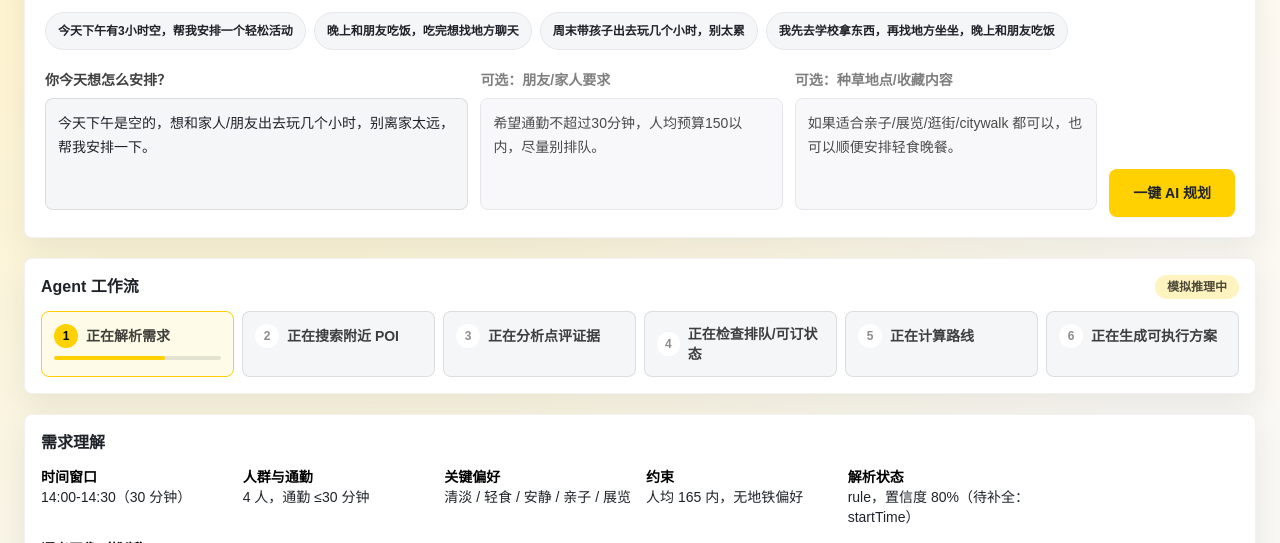
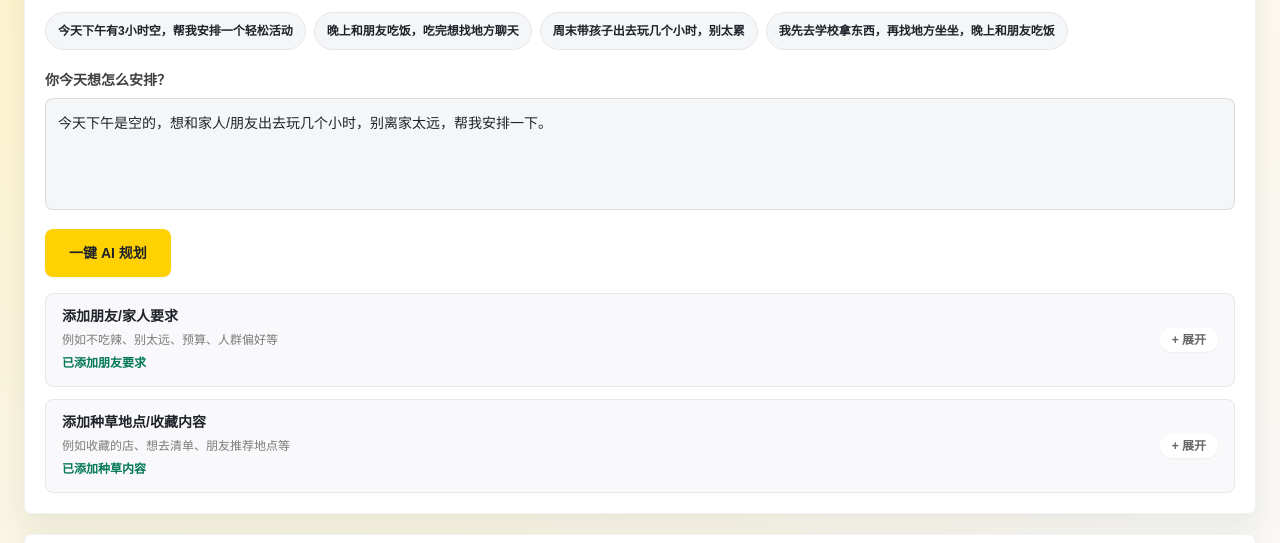
Before and after one commit to Kaisie2001/v3.0meituan, a Next.js app: page / in a window 1280 px wide. Shown: the part 133-676 px from the top of the page. Built offline with nearby package versions, Linux system fonts and the light colour scheme.

Commit message:
ux: collapse optional constraint inputs

```diff
--- a/src/components/InputPanel.tsx
+++ b/src/components/InputPanel.tsx
@@ -1,5 +1,6 @@
 "use client";
 
+import { useState } from "react";
 import { defaultInputs } from "@/lib/parseIntent";
 
 const exampleGoals = [
@@ -30,6 +31,11 @@ export function InputPanel({
   onSeedChange,
   onGenerate,
 }: InputPanelProps) {
+  const [wechatOpen, setWechatOpen] = useState(false);
+  const [seedOpen, setSeedOpen] = useState(false);
+  const hasWechat = wechat.trim().length > 0;
+  const hasSeed = seed.trim().length > 0;
+
   return (
     <section className="rounded-lg border border-black/5 bg-white p-5 shadow-soft">
       <div className="mb-5">
@@ -52,7 +58,7 @@ export function InputPanel({
         </div>
       </div>
 
-      <div className="grid gap-3 lg:grid-cols-[1.4fr_1fr_1fr_auto] lg:items-end">
+      <div className="grid gap-3">
         <label className="block">
           <span className="mb-2 block text-sm font-semibold text-black/75">你今天想怎么安排？</span>
           <textarea
@@ -62,26 +68,8 @@ export function InputPanel({
             placeholder="比如：今天下午有3小时空，帮我安排一个轻松活动"
           />
         </label>
-        <label className="block">
-          <span className="mb-2 block text-sm font-semibold text-black/50">可选：朋友/家人要求</span>
-          <textarea
-            className="h-28 w-full resize-none rounded-lg border border-black/8 bg-meituan-gray/70 p-3 text-sm leading-6 text-black/70 outline-none transition placeholder:text-black/35 focus:border-meituan-yellow focus:bg-white"
-            value={wechat}
-            onChange={(event) => onWechatChange(event.target.value)}
-            placeholder={defaultInputs.wechat}
-          />
-        </label>
-        <label className="block">
-          <span className="mb-2 block text-sm font-semibold text-black/50">可选：种草地点/收藏内容</span>
-          <textarea
-            className="h-28 w-full resize-none rounded-lg border border-black/8 bg-meituan-gray/70 p-3 text-sm leading-6 text-black/70 outline-none transition placeholder:text-black/35 focus:border-meituan-yellow focus:bg-white"
-            value={seed}
-            onChange={(event) => onSeedChange(event.target.value)}
-            placeholder={defaultInputs.seed}
-          />
-        </label>
         <button
-          className="h-12 rounded-lg bg-meituan-yellow px-6 text-sm font-bold text-meituan-ink shadow-sm transition hover:brightness-95 disabled:cursor-not-allowed disabled:opacity-60"
+          className="h-12 w-full rounded-lg bg-meituan-yellow px-6 text-sm font-bold text-meituan-ink shadow-sm transition hover:brightness-95 disabled:cursor-not-allowed disabled:opacity-60 sm:w-auto sm:justify-self-start"
           type="button"
           disabled={loading}
           onClick={onGenerate}
@@ -89,6 +77,64 @@ export function InputPanel({
           {loading ? "规划中..." : "一键 AI 规划"}
         </button>
       </div>
+
+      <div className="mt-4 space-y-3">
+        <div className="rounded-lg border border-black/8 bg-meituan-gray/60">
+          <button
+            type="button"
+            className="flex w-full items-center justify-between gap-3 px-4 py-3 text-left"
+            onClick={() => setWechatOpen((open) => !open)}
+            aria-expanded={wechatOpen}
+          >
+            <span>
+              <span className="block text-sm font-extrabold text-black/78">添加朋友/家人要求</span>
+              <span className="mt-1 block text-xs leading-5 text-black/50">例如不吃辣、别太远、预算、人群偏好等</span>
+              {hasWechat ? <span className="mt-1 inline-block text-xs font-bold text-emerald-700">已添加朋友要求</span> : null}
+            </span>
+            <span className="shrink-0 rounded-full bg-white px-3 py-1 text-xs font-bold text-black/60 shadow-sm">
+              {wechatOpen ? "收起" : "+ 展开"}
+            </span>
+          </button>
+          {wechatOpen ? (
+            <div className="px-4 pb-4">
+              <textarea
+                className="h-28 w-full resize-none rounded-lg border border-black/8 bg-white p-3 text-sm leading-6 text-black/70 outline-none transition placeholder:text-black/35 focus:border-meituan-yellow"
+                value={wechat}
+                onChange={(event) => onWechatChange(event.target.value)}
+                placeholder={defaultInputs.wechat}
+              />
+            </div>
+          ) : null}
+        </div>
+
+        <div className="rounded-lg border border-black/8 bg-meituan-gray/60">
+          <button
+            type="button"
+            className="flex w-full items-center justify-between gap-3 px-4 py-3 text-left"
+            onClick={() => setSeedOpen((open) => !open)}
+            aria-expanded={seedOpen}
+          >
+            <span>
+              <span className="block text-sm font-extrabold text-black/78">添加种草地点/收藏内容</span>
+              <span className="mt-1 block text-xs leading-5 text-black/50">例如收藏的店、想去清单、朋友推荐地点等</span>
+              {hasSeed ? <span className="mt-1 inline-block text-xs font-bold text-emerald-700">已添加种草内容</span> : null}
+            </span>
+            <span className="shrink-0 rounded-full bg-white px-3 py-1 text-xs font-bold text-black/60 shadow-sm">
+              {seedOpen ? "收起" : "+ 展开"}
+            </span>
+          </button>
+          {seedOpen ? (
+            <div className="px-4 pb-4">
+              <textarea
+                className="h-28 w-full resize-none rounded-lg border border-black/8 bg-white p-3 text-sm leading-6 text-black/70 outline-none transition placeholder:text-black/35 focus:border-meituan-yellow"
+                value={seed}
+                onChange={(event) => onSeedChange(event.target.value)}
+                placeholder={defaultInputs.seed}
+              />
+            </div>
+          ) : null}
+        </div>
+      </div>
     </section>
   );
 }
```
